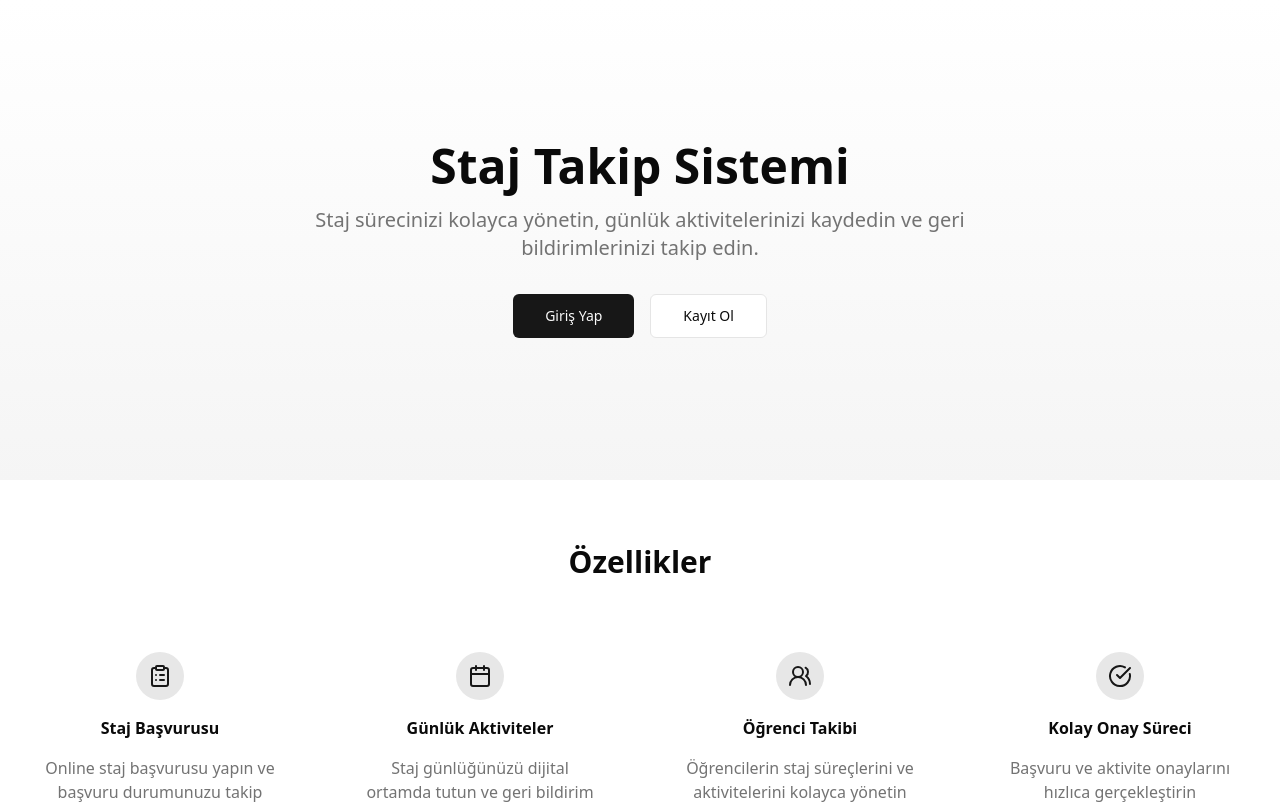
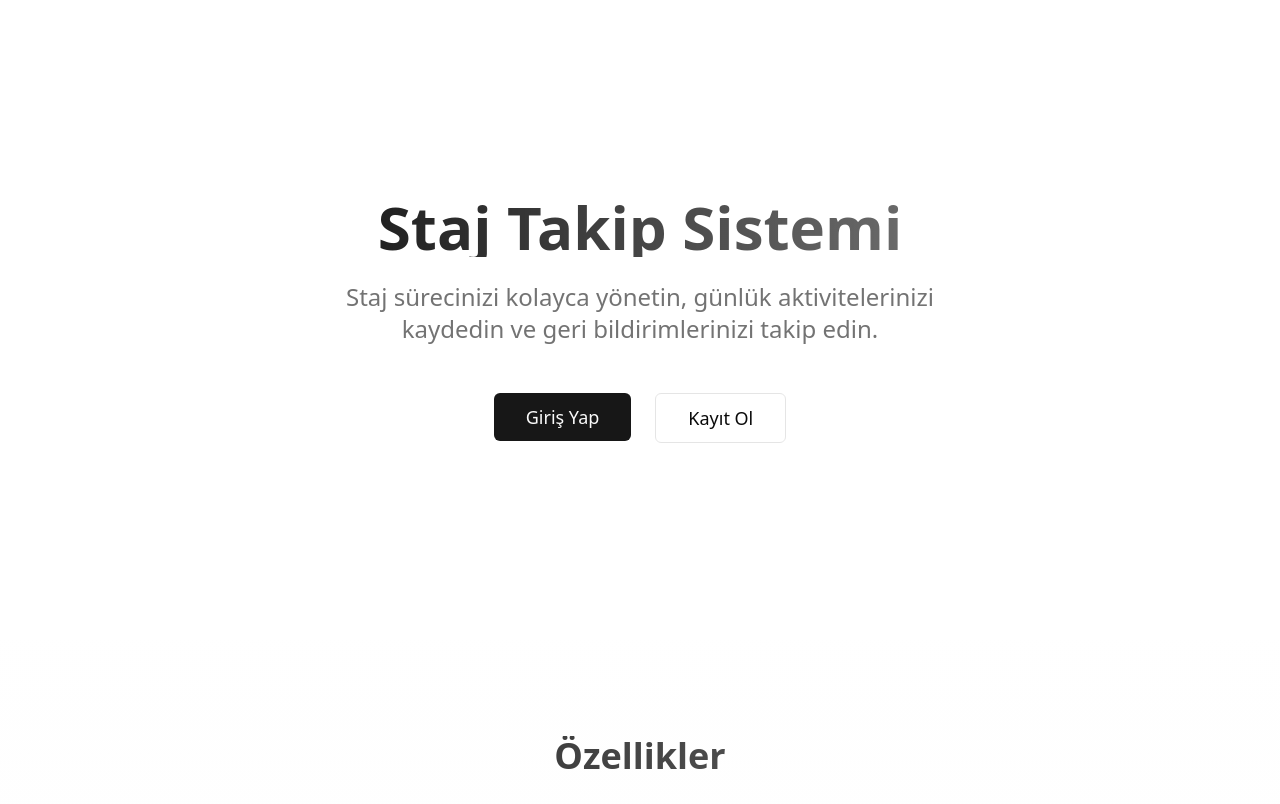
Before and after one commit to berkayderin/internship-online, a Next.js app: page / in a window 1280 px wide. Shown: the top 804 px of the page. Built offline with nearby package versions, Linux system fonts and the light colour scheme.

Commit message:
chore: update package dependencies

```diff
--- a/app/page.js
+++ b/app/page.js
@@ -13,25 +13,32 @@ export default function HomePage() {
 	const router = useRouter()
 
 	return (
-		<div className="min-h-screen">
+		<div className="min-h-screen bg-gradient-to-b from-background via-background to-muted/20">
 			{/* Hero Section */}
-			<div className="flex flex-col items-center justify-center min-h-[60vh] bg-gradient-to-b from-background to-muted px-4">
-				<div className="text-center space-y-4 max-w-3xl">
-					<h1 className="text-4xl sm:text-5xl font-bold">
+			<div className="flex flex-col items-center justify-center min-h-[80vh] relative overflow-hidden">
+				<div className="absolute inset-0 bg-grid-white/[0.02] bg-[size:60px_60px]" />
+				<div className="absolute inset-0 flex items-center justify-center bg-background/80 backdrop-blur-sm" />
+				<div className="relative text-center space-y-6 max-w-4xl px-4 animate-fade-in">
+					<h1 className="text-5xl sm:text-6xl font-bold bg-clip-text text-transparent bg-gradient-to-r from-primary to-primary/60">
 						Staj Takip Sistemi
 					</h1>
-					<p className="text-muted-foreground text-lg sm:text-xl max-w-2xl mx-auto">
+					<p className="text-muted-foreground text-xl sm:text-2xl max-w-2xl mx-auto leading-relaxed">
 						Staj sürecinizi kolayca yönetin, günlük aktivitelerinizi
 						kaydedin ve geri bildirimlerinizi takip edin.
 					</p>
-					<div className="flex gap-4 justify-center pt-4">
-						<Button size="lg" onClick={() => router.push('/login')}>
+					<div className="flex gap-6 justify-center pt-6">
+						<Button
+							size="lg"
+							onClick={() => router.push('/login')}
+							className="text-lg px-8 py-6 hover:scale-105 transition-transform"
+						>
 							Giriş Yap
 						</Button>
 						<Button
 							size="lg"
 							variant="outline"
 							onClick={() => router.push('/register')}
+							className="text-lg px-8 py-6 hover:scale-105 transition-transform"
 						>
 							Kayıt Ol
 						</Button>
@@ -40,49 +47,49 @@ export default function HomePage() {
 			</div>
 
 			{/* Features Section */}
-			<div className="container mx-auto py-16 px-4">
-				<h2 className="text-3xl font-bold text-center mb-12">
+			<div className="container mx-auto py-24 px-4">
+				<h2 className="text-4xl font-bold text-center mb-16 bg-clip-text text-transparent bg-gradient-to-r from-primary to-primary/60">
 					Özellikler
 				</h2>
 				<div className="grid grid-cols-1 md:grid-cols-2 lg:grid-cols-4 gap-8">
-					<div className="flex flex-col items-center text-center space-y-4 p-6">
-						<div className="bg-primary/10 p-3 rounded-full">
-							<ClipboardList className="h-6 w-6 text-primary" />
+					<div className="group flex flex-col items-center text-center space-y-4 p-8 rounded-xl bg-card hover:bg-card/80 transition-all duration-300 hover:shadow-lg">
+						<div className="bg-primary/10 p-4 rounded-full group-hover:scale-110 transition-transform">
+							<ClipboardList className="h-7 w-7 text-primary" />
 						</div>
-						<h3 className="font-semibold">Staj Başvurusu</h3>
+						<h3 className="text-xl font-semibold">Staj Başvurusu</h3>
 						<p className="text-muted-foreground">
 							Online staj başvurusu yapın ve başvuru durumunuzu takip
 							edin
 						</p>
 					</div>
 
-					<div className="flex flex-col items-center text-center space-y-4 p-6">
-						<div className="bg-primary/10 p-3 rounded-full">
-							<Calendar className="h-6 w-6 text-primary" />
+					<div className="group flex flex-col items-center text-center space-y-4 p-8 rounded-xl bg-card hover:bg-card/80 transition-all duration-300 hover:shadow-lg">
+						<div className="bg-primary/10 p-4 rounded-full group-hover:scale-110 transition-transform">
+							<Calendar className="h-7 w-7 text-primary" />
 						</div>
-						<h3 className="font-semibold">Günlük Aktiviteler</h3>
+						<h3 className="text-xl font-semibold">Günlük Aktiviteler</h3>
 						<p className="text-muted-foreground">
 							Staj günlüğünüzü dijital ortamda tutun ve geri bildirim
 							alın
 						</p>
 					</div>
 
-					<div className="flex flex-col items-center text-center space-y-4 p-6">
-						<div className="bg-primary/10 p-3 rounded-full">
-							<Users2 className="h-6 w-6 text-primary" />
+					<div className="group flex flex-col items-center text-center space-y-4 p-8 rounded-xl bg-card hover:bg-card/80 transition-all duration-300 hover:shadow-lg">
+						<div className="bg-primary/10 p-4 rounded-full group-hover:scale-110 transition-transform">
+							<Users2 className="h-7 w-7 text-primary" />
 						</div>
-						<h3 className="font-semibold">Öğrenci Takibi</h3>
+						<h3 className="text-xl font-semibold">Öğrenci Takibi</h3>
 						<p className="text-muted-foreground">
 							Öğrencilerin staj süreçlerini ve aktivitelerini kolayca
 							yönetin
 						</p>
 					</div>
 
-					<div className="flex flex-col items-center text-center space-y-4 p-6">
-						<div className="bg-primary/10 p-3 rounded-full">
-							<CheckCircle className="h-6 w-6 text-primary" />
+					<div className="group flex flex-col items-center text-center space-y-4 p-8 rounded-xl bg-card hover:bg-card/80 transition-all duration-300 hover:shadow-lg">
+						<div className="bg-primary/10 p-4 rounded-full group-hover:scale-110 transition-transform">
+							<CheckCircle className="h-7 w-7 text-primary" />
 						</div>
-						<h3 className="font-semibold">Kolay Onay Süreci</h3>
+						<h3 className="text-xl font-semibold">Kolay Onay Süreci</h3>
 						<p className="text-muted-foreground">
 							Başvuru ve aktivite onaylarını hızlıca gerçekleştirin
 						</p>
--- a/package.json
+++ b/package.json
@@ -39,6 +39,7 @@
 		"class-variance-authority": "^0.7.0",
 		"clsx": "^2.1.1",
 		"date-fns": "^2.30.0",
+		"glob": "^11.0.0",
 		"lucide-react": "^0.456.0",
 		"mongodb": "^6.10.0",
 		"next": "^14.2.17",
@@ -53,7 +54,7 @@
 		"zod": "^3.23.8"
 	},
 	"devDependencies": {
-		"eslint": "^8",
+		"eslint": "^9.17.0",
 		"eslint-config-next": "15.0.3",
 		"postcss": "^8",
 		"prisma": "^5.22.0",
```
Also changed, not shown: 1 other file (tests, documents, lock files or other folders).
